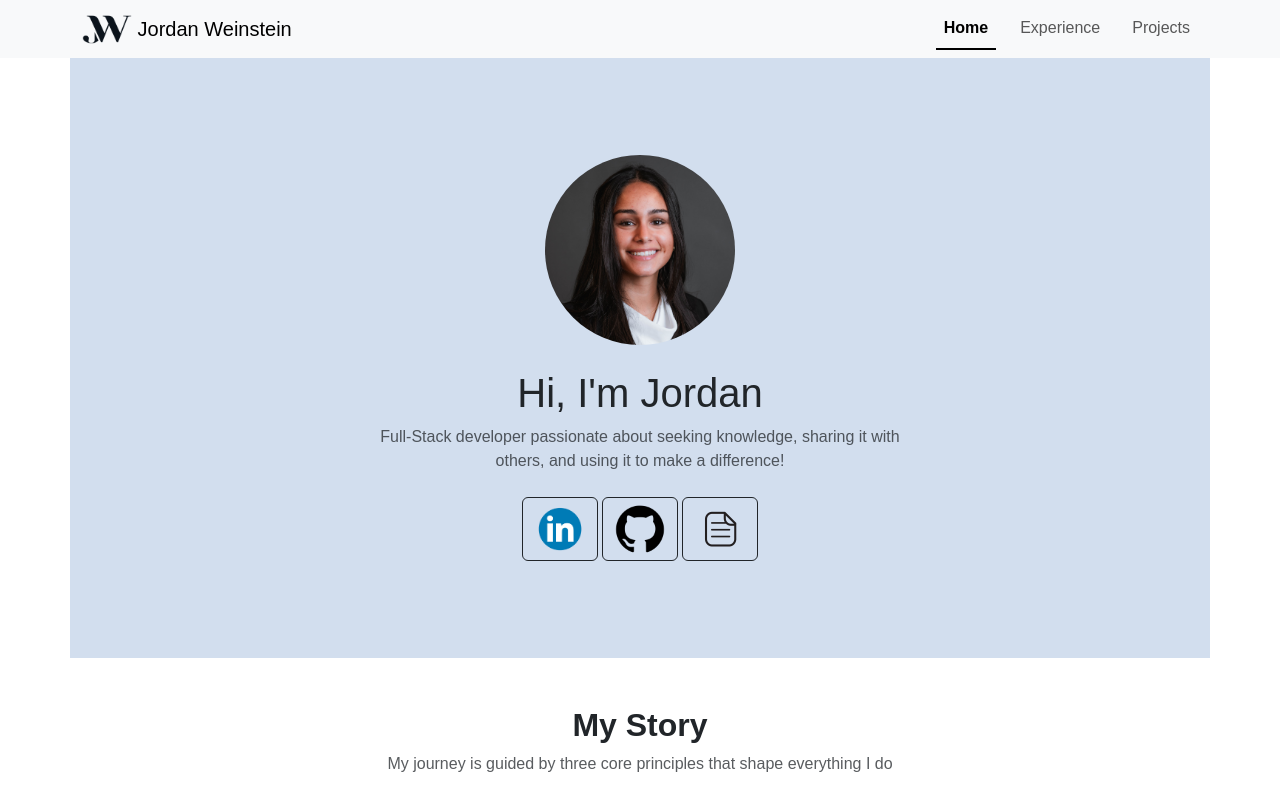
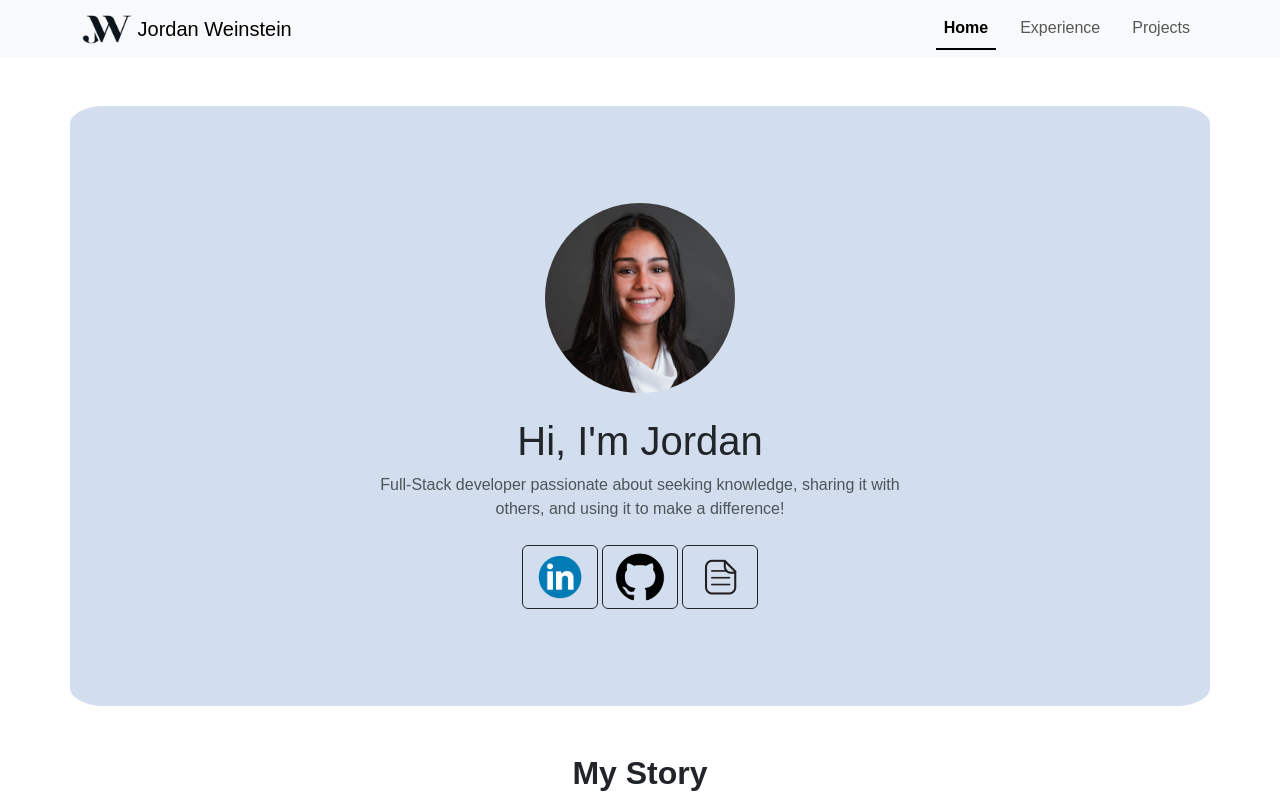
Before and after one commit to Jordweinstein/personal-portfolio, a React (Create React App) app: page / in a window 1280 px wide. Shown: the top 800 px of the page. Built offline with nearby package versions, Linux system fonts and the light colour scheme; a web font is replaced by a local one.

Commit message:
update style

```diff
--- a/src/App.css
+++ b/src/App.css
@@ -27,6 +27,7 @@
   height: 600px;
   background-color: rgb(210, 222, 238);
   width: 100vw;
+  border-radius: 3%;
 }
 
 .experience-card-wrapper {
--- a/src/components/Introduction.js
+++ b/src/components/Introduction.js
@@ -7,7 +7,7 @@ import ResumeImg from "../images/resume.png"
 
 function Introduction() {
     return (
-        <Container className="text-center py-3 intro-div align-content-center">
+        <Container className="text-center py-3 intro-div align-content-center my-5">
             <Row className="justify-content-center">
                 <Col md={6}>
                     <img
```
